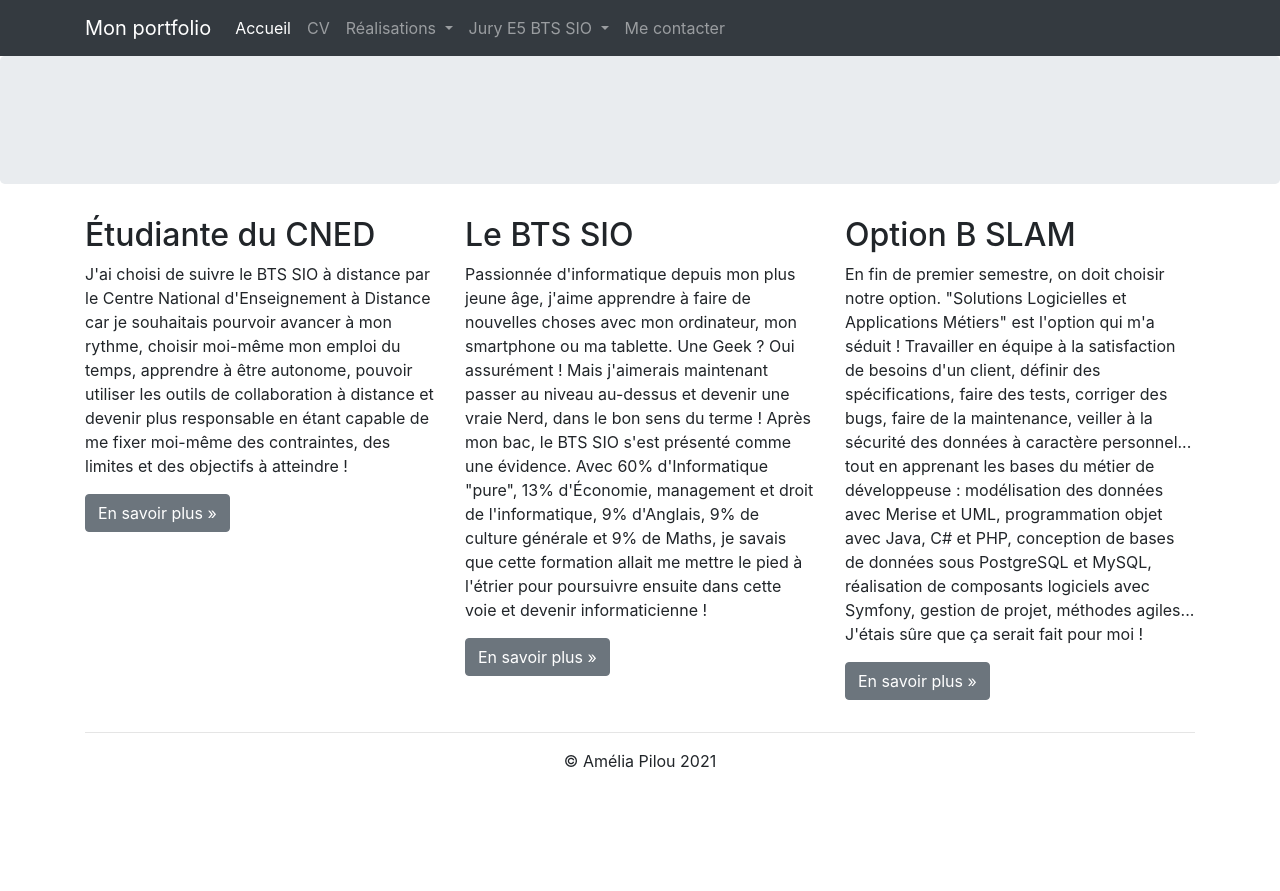
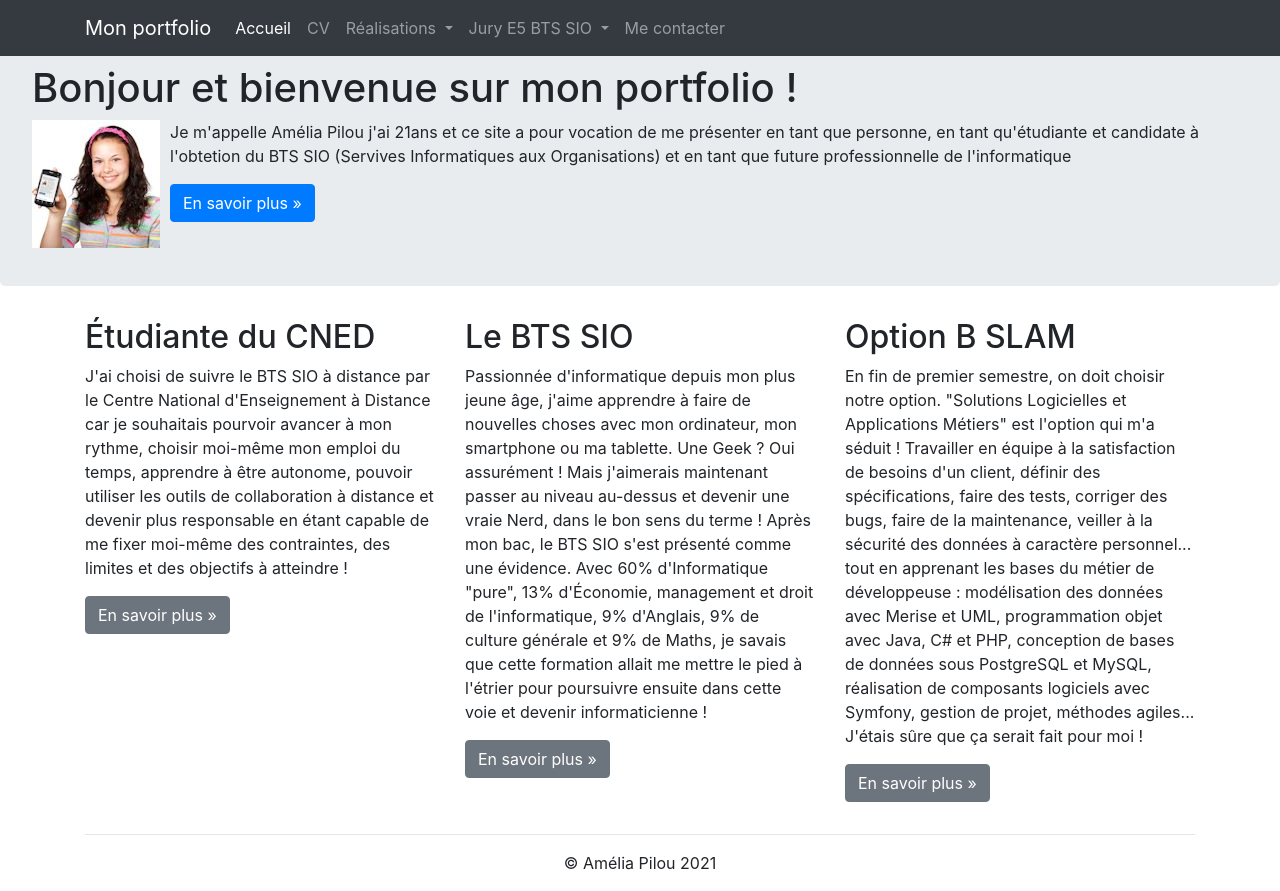
Before and after one commit to LuisJuniorA/Portfolio, a plain HTML site: page index.html in a window 1280 px wide. Before the commit the page ends 800 px from the top, so only its background shows below. Drawn offline with nearby package versions, Linux system fonts and the light colour scheme.

Commit message:
Ajout de la description (Jumbotron) Task #6 - Ajouter une description à la page d'accueil

```diff
--- /dev/null
+++ b/css/style.css
@@ -0,0 +1,5 @@
+.jumbotron p img {
+    float: left;
+    margin-right: 10px;
+
+}
--- a/index.html
+++ b/index.html
@@ -9,6 +9,7 @@
 
         <!-- Bootstrap CSS -->
         <link rel="stylesheet" href="https://cdn.jsdelivr.net/npm/bootstrap@4.6.2/dist/css/bootstrap.min.css" integrity="sha384-xOolHFLEh07PJGoPkLv1IbcEPTNtaed2xpHsD9ESMhqIYd0nLMwNLD69Npy4HI+N" crossorigin="anonymous">
+        <link rel="stylesheet" href="./css/style.css">
 
         <title>Portfolio de Luis (BTS SIO 2023) !</title>
     </head>
@@ -111,9 +112,22 @@
             </div>
         </nav>
 
-        <h1>Bonjour et bienvenue sur mon portfolio</h1>
 
-        <div class="jumbotron"></div> <!-- Emplacement pour le contenu principal de la page -->
+
+        <div class="jumbotron">
+            <h1>Bonjour et bienvenue sur mon portfolio !</h1>
+
+            <p>
+                <img src="./images/AmeliaPilou.jpg" alt="alt"/>
+                Je m'appelle Amélia Pilou j'ai 21ans et ce site a pour vocation
+                de me présenter en tant que personne, en tant qu'étudiante et
+                candidate à l'obtetion du BTS SIO
+                (Servives Informatiques aux Organisations) et en tant que future
+                professionnelle de l'informatique</p>
+
+            <button type="button" class="btn btn-primary">En savoir plus »</button>
+        </div> <!-- Emplacement pour le contenu principal de la page -->
+
         <footer>
             <div class="container">
                 <div class="row">
```
